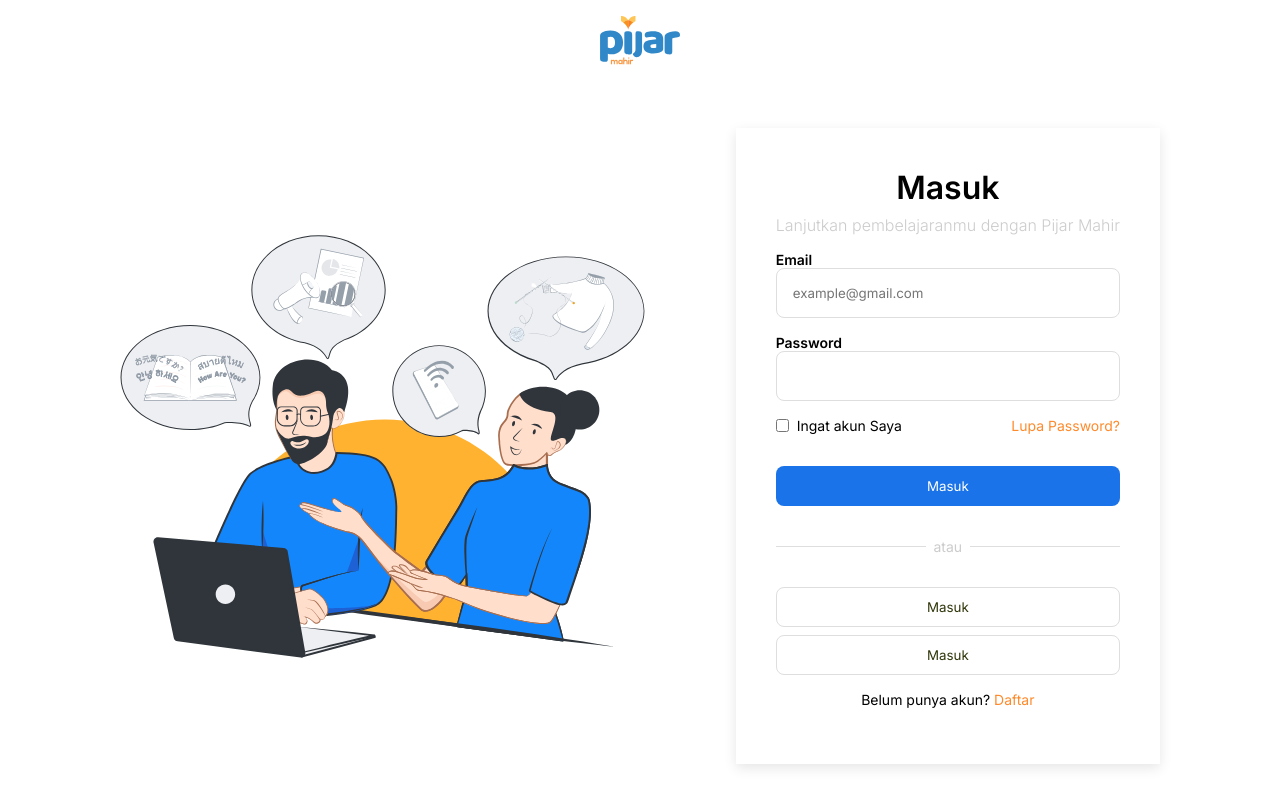
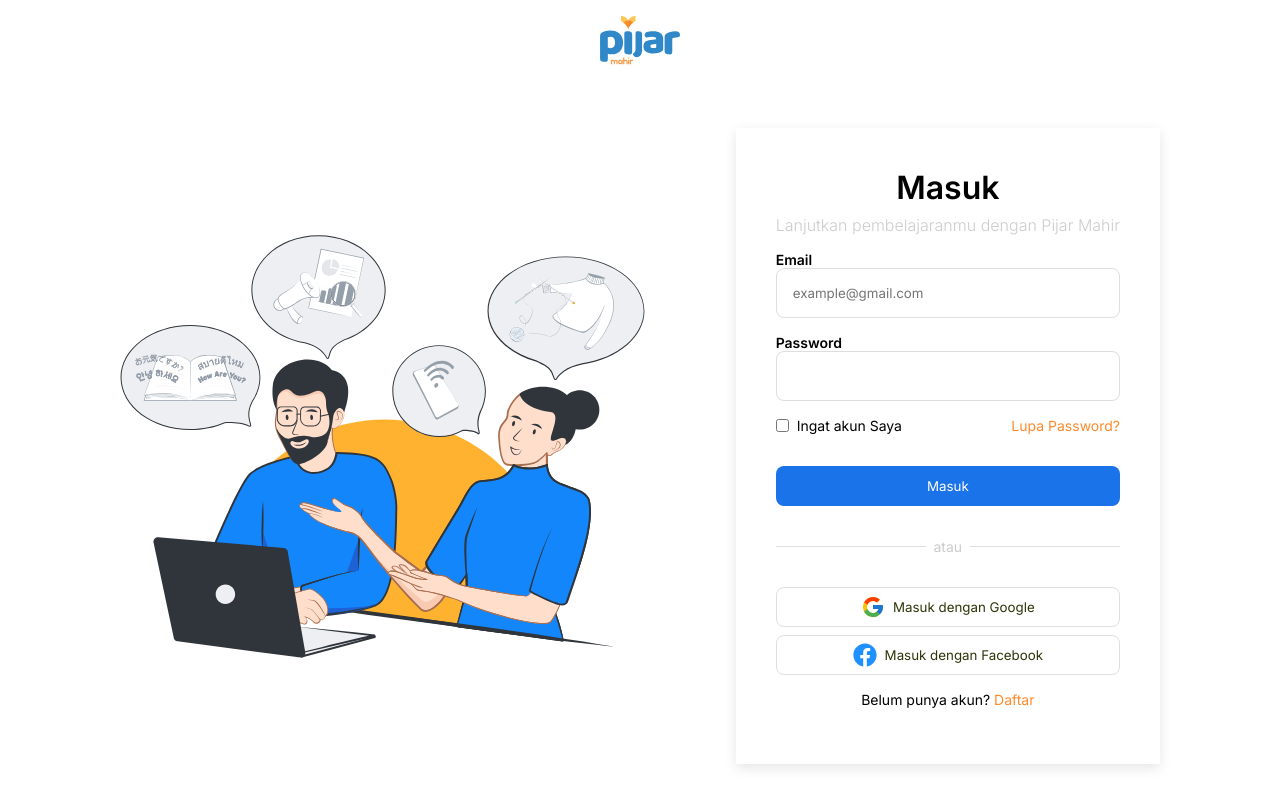
Before and after one commit to AnantaNd/pijarmahir, a Next.js app: page /login in a window 1280 px wide. Shown: the top 800 px of the page. Built offline with nearby package versions, Linux system fonts and the light colour scheme.

Commit message:
Login: Edit button

```diff
--- a/components/Button/Button.module.css
+++ b/components/Button/Button.module.css
@@ -6,6 +6,9 @@
   border: 0;
   border-radius: 8px;
   width: 100%;
+  display: flex;
+  align-items: center;
+  justify-content: center;
 }
 
 .button_primary {
--- a/components/Card/CardLogin/CardLogin.js
+++ b/components/Card/CardLogin/CardLogin.js
@@ -2,6 +2,8 @@ import React from 'react';
 import Button from '../../Button/Button';
 import Input from '../../Input/Input';
 import Styles from "./CardLogin.module.css";
+import { FcGoogle } from "react-icons/fc"
+import { FaFacebook } from "react-icons/fa"
 
 function CardLogin() {
   return (
@@ -29,10 +31,10 @@ function CardLogin() {
       </div>
       <div className={Styles.third_party}>
         <Button>
-          Masuk
+          <FcGoogle size={24} style={{ marginRight: "8px" }} />Masuk dengan Google
         </Button>
         <Button>
-          Masuk
+          <FaFacebook color="DodgerBlue" size={24} style={{ marginRight: "8px" }} />Masuk dengan Facebook
         </Button>
       </div>
       <div className={Styles.register_link}>
```
